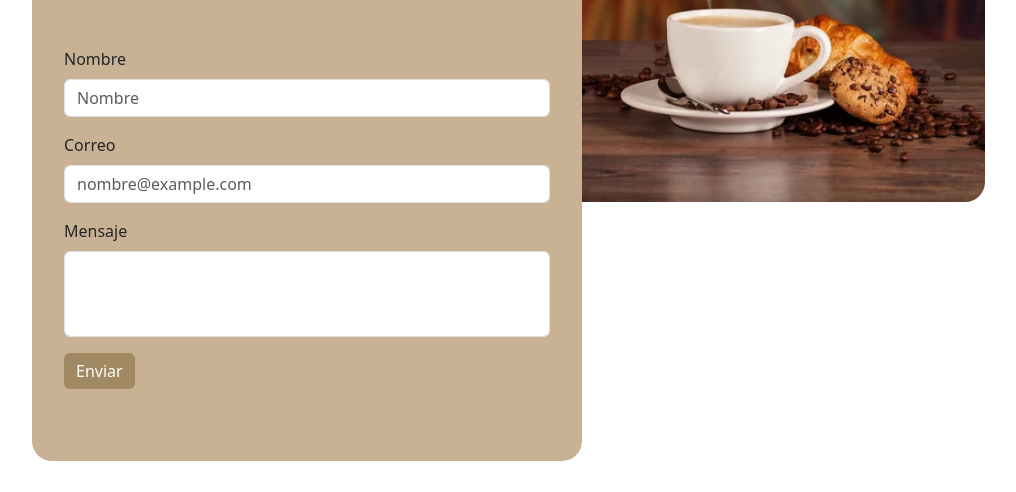
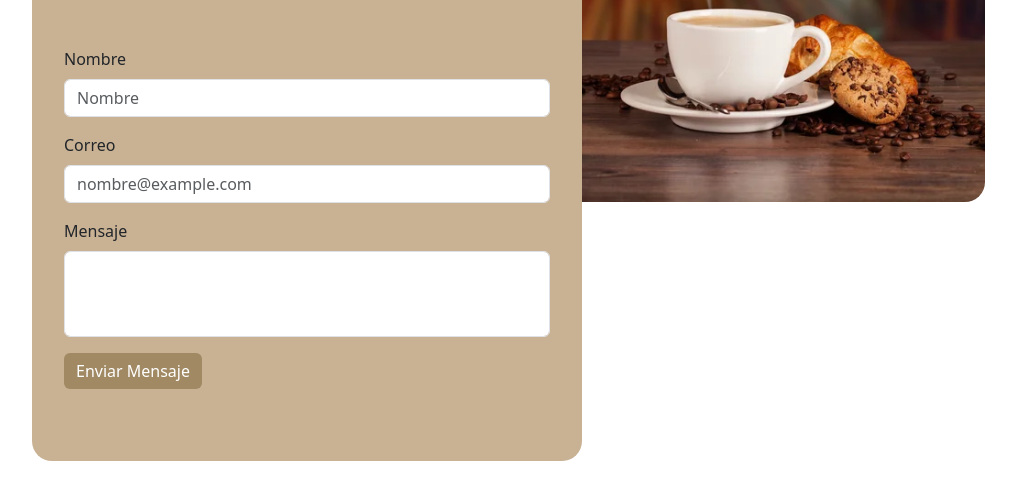
Before and after one commit to DreX9/MarcosCafeteria, a plain HTML site: page contacto.html in a window 1280 px wide. Shown: the part 308-800 px from the top of the page, without its empty margins (197-1213 px from the left). Drawn offline with nearby package versions, Linux system fonts and the light colour scheme.

Commit message:
cambio boton

```diff
--- a/contacto.html
+++ b/contacto.html
@@ -31,7 +31,7 @@
                             <textarea class="form-control" style="resize:none;" id="exampleFormControlTextarea1" rows="3"></textarea>
                           </div>
                           <div class="mb-3">
-                            <button class="btn btn-primary">Enviar</button>
+                            <button class="btn btn-primary">Enviar Mensaje</button>
                           </div>
                     </form>
                 </div>
```
